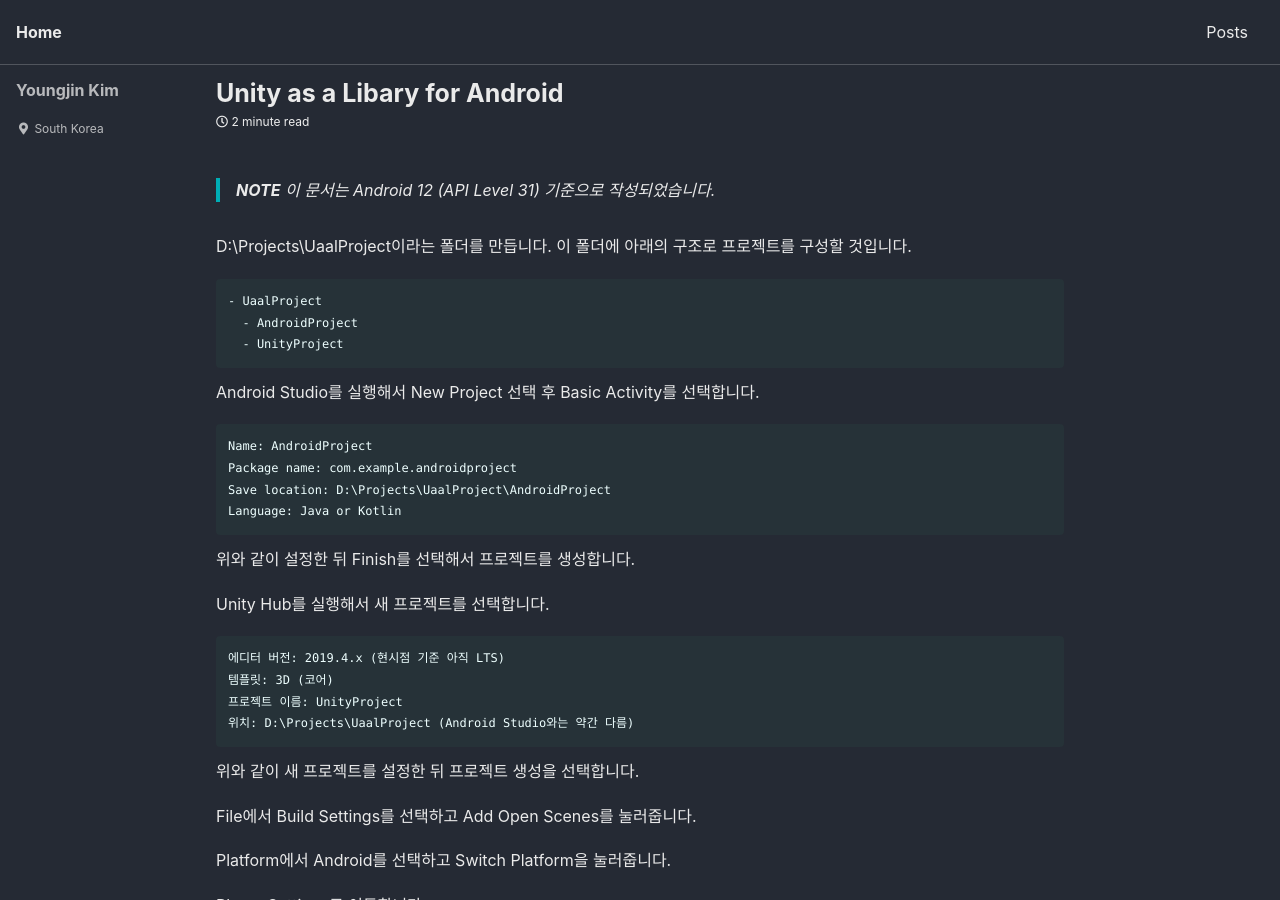
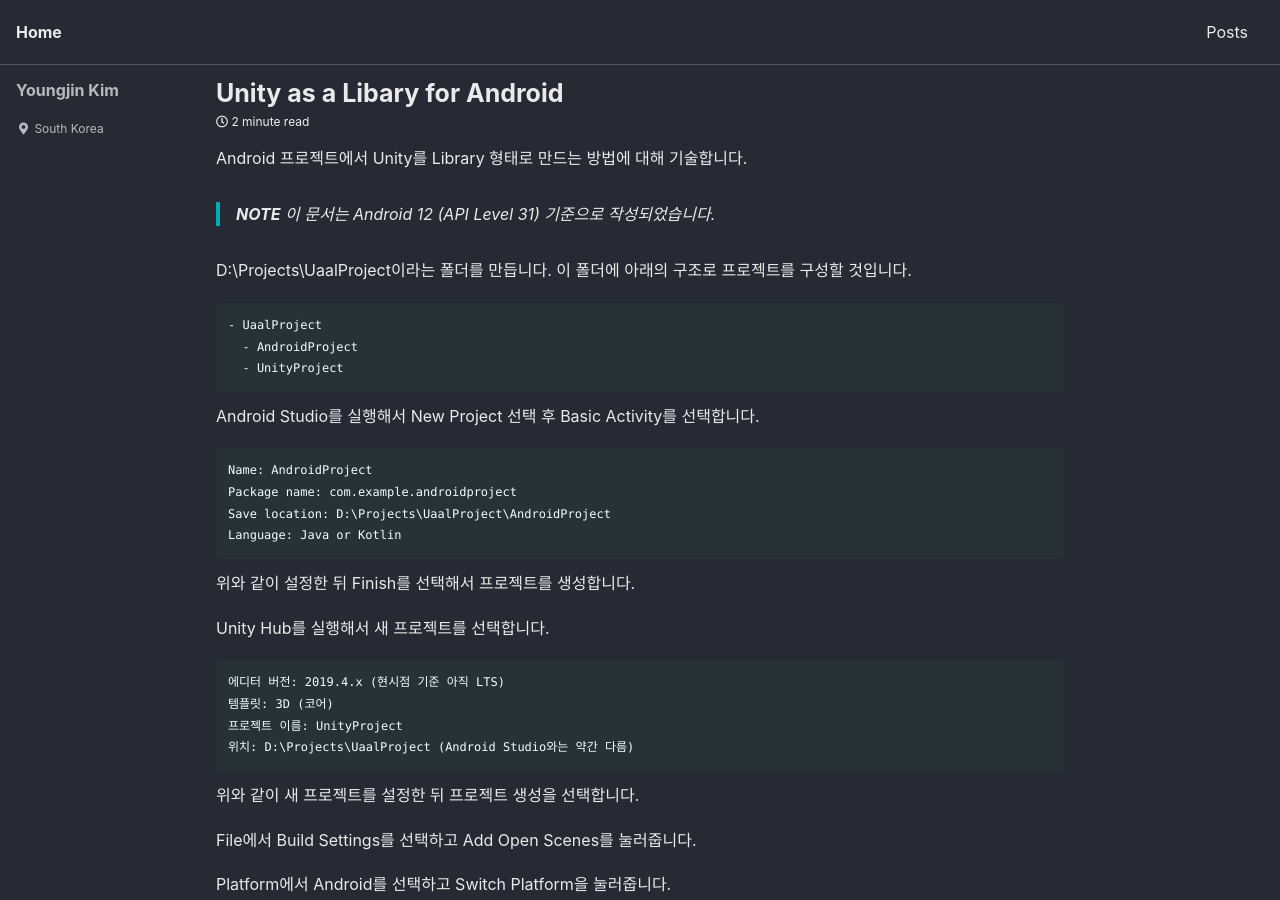
Before and after one commit to vrziny/vrziny.github.io, a Jekyll site: the page built from _posts/2022-02-07-unity-as-a-library-for-android.md, in a window 1280 px wide and 900 px high. Built offline with Jekyll 4.4.1, drawn with Linux system fonts in a browser that asks for light colours; cached includes are drawn as plain includes.

Commit message:
Update article

```diff
--- a/_posts/2022-02-07-unity-as-a-library-for-android.md
+++ b/_posts/2022-02-07-unity-as-a-library-for-android.md
@@ -4,6 +4,8 @@
 date: 2022-02-07 10:56 +0900
 category: Unity
 ---
+
+Android 프로젝트에서 Unity를 Library 형태로 만드는 방법에 대해 기술합니다.
 
 >**NOTE**
 > 이 문서는 Android 12 (API Level 31) 기준으로 작성되었습니다.
```
